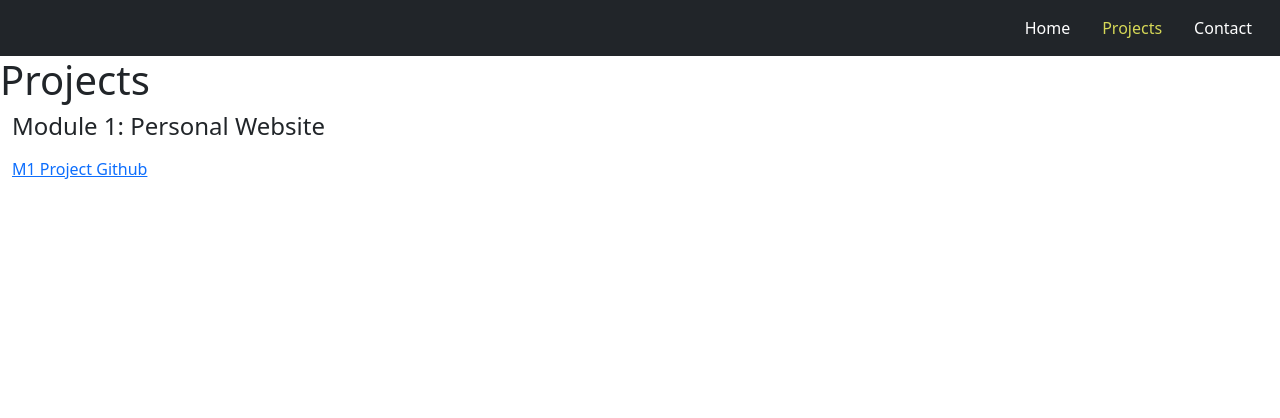
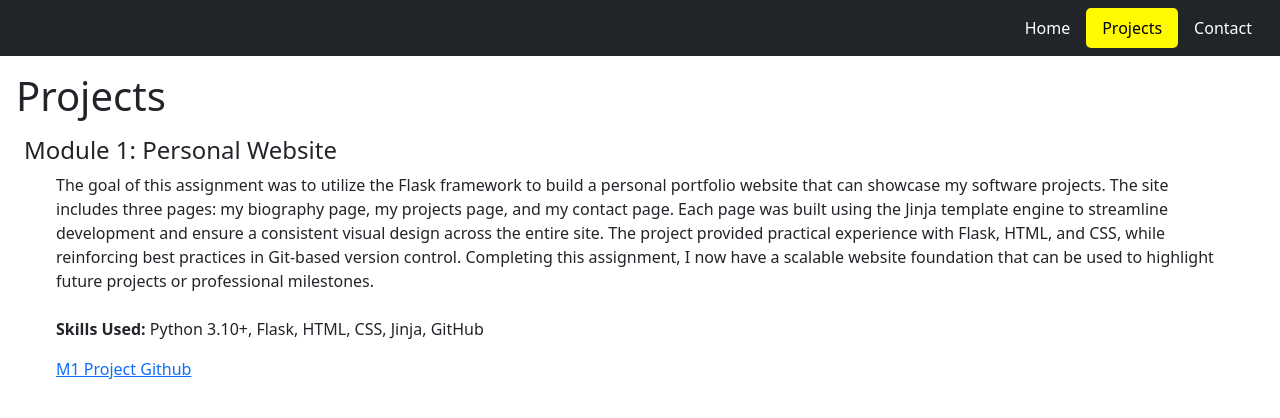
Before and after one commit to jacobwong962/jhu_software_concepts, a Flask app: page /projects in a window 1280 px wide. Shown: the top 418 px of the page. Run offline with Flask 3, Linux system fonts and the light colour scheme; some libraries are stand-ins or nearby versions.

Commit message:
Project and Contact Page work

```diff
--- a/module_1/app/static/styles.css
+++ b/module_1/app/static/styles.css
@@ -7,12 +7,7 @@
 }
 
 .active {
-  color: #d6d857 !important;
+  background-color: #fffa00;
+  color: #000000 !important;
+  border-radius: 5px;
 }
-
-.profile-image {
-    float: right !important;
-    display: block !important;
-    margin-left: auto !important;
-    margin-right: 0 !important;
-}
--- a/module_1/app/templates/base.html
+++ b/module_1/app/templates/base.html
@@ -8,18 +8,11 @@
 <body>
 {% include("_navigation.html") %}
 <section>
-  <header>
+  <header class="m-3">
     {% block header %}{% endblock header %}
   </header>
-  <main>
-    <div class="container text-start mx-0">
-      <div class="row">
-        <div class="col-8 text-start">
-          {% block content %}<p>No text found.</p>{% endblock content %}
-        </div>
-        <div class="col-4 text-end">
-          {% block image %}{% endblock image %}
-        </div>
+  <main class="mx-2">
+    {% block content %}<p>No text found.</p>{% endblock content %}
 
   </main>
 </section>
--- a/module_1/app/templates/pages/contact.html
+++ b/module_1/app/templates/pages/contact.html
@@ -5,8 +5,8 @@
 {% endblock header %}
 
 {% block content %}
-  <p>
+  <p class="mx-3">
     E-mail: jwong86@jh.edu
   </p>
-  <a href="www.linkedin.com/in/wong-jacob">LinkedIn</a>
+  <a href="www.linkedin.com/in/wong-jacob" class="mx-3">LinkedIn</a>
 {% endblock content %}
--- a/module_1/app/templates/pages/projects.html
+++ b/module_1/app/templates/pages/projects.html
@@ -5,9 +5,19 @@
 {% endblock header %}
 
 {% block content %}
-  <h4>Module 1: Personal Website</h4>
+  <h4 class="mx-3">Module 1: Personal Website</h4>
   <p class="mx-5">
-
+    The goal of this assignment was to utilize the Flask framework to build a
+    personal portfolio website that can showcase my software projects.
+    The site includes three pages: my biography page, my projects page,
+    and my contact page. Each page was built using the Jinja template engine to
+    streamline development and ensure a consistent visual design across the
+    entire site. The project provided practical experience with Flask, HTML,
+    and CSS, while reinforcing best practices in Git-based version control.
+    Completing this assignment, I now have a scalable website foundation that
+    can be used to highlight future projects or professional milestones.
+    <br><br>
+    <strong>Skills Used:</strong> Python 3.10+, Flask, HTML, CSS, Jinja, GitHub
   </p>
-  <a href="google.com">M1 Project Github</a>
+  <a href="https://github.com/jacobwong962/jhu_software_concepts/tree/23f824c791e18123015ac73d7d21a7478fc981a3/module_1" class="mx-5">M1 Project Github</a>
 {% endblock content %}
```
Also changed, not shown: module_1/app/templates/pages/home.html (+9 -4 lines).
